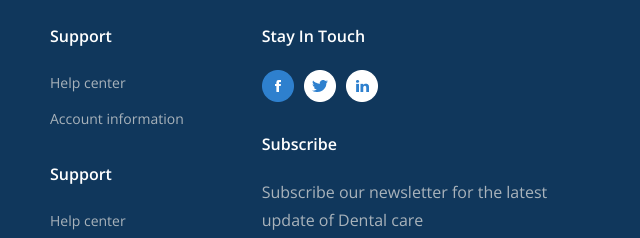
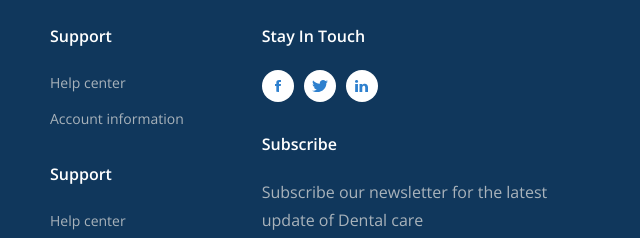
Before and after one commit to BuiDomm/project03-css, a plain HTML site: page index.html in a window 1280 px wide. Shown: the part 6166-6404 px from the top of the page, 629-1269 px from the left. Drawn offline with nearby package versions, Linux system fonts and the light colour scheme; a web font is replaced by a local one.

Commit message:
fix-bug 1

```diff
--- a/assets/css/styles.css
+++ b/assets/css/styles.css
@@ -691,7 +691,25 @@ a {
     gap: 10px;
     margin-top: 20px;
 }
-
+.footer__list-nav:hover {
+    text-decoration: underline;
+}
+.footer__social {
+    display: flex;
+    align-items: center;
+    justify-content: center;
+    width: 32px;
+    height: 32px;
+    border-radius: 50%;
+    background-color: #fff;
+    color: #2e80ce;
+    transition: 0.55s;
+}
+.footer__social:hover {
+    cursor: pointer;
+    background-color: #2e80ce;
+    color: #fff;
+}
 .footer__input--btn {
     padding: 7px 18px;
     min-width: 108px;
--- a/index.html
+++ b/index.html
@@ -794,22 +794,55 @@
                         <div class="footer__item">
                             <h3 class="footer__title-name">Stay In Touch</h3>
                             <figure class="footer__social__block">
-                                <img
-                                    src="./assets/img/F.png"
-                                    alt="Facebook"
-                                    class="footer__social__item"
-                                />
-                                <img
-                                    src="./assets/img/T.png"
-                                    alt="Twitter"
-                                    class="footer__social__item"
-                                />
-
-                                <img
-                                    src="./assets/img/L.png"
-                                    alt="Linkedin"
-                                    class="footer__social__item"
-                                />
+                                <a href="#!">
+                                    <div class="footer__social">
+                                        <svg
+                                            class="footer__social__icon"
+                                            width="6"
+                                            height="12"
+                                            viewBox="0 0 6 12"
+                                            fill="none"
+                                            xmlns="http://www.w3.org/2000/svg"
+                                        >
+                                            <path
+                                                d="M3.98981 11.9358V6.0302H5.76473L6 3.9517H3.98981L3.9928 2.91132C3.9928 2.3692 4.0477 2.07885 4.87783 2.07885H5.98755V0H4.21224C2.07977 0 1.32931 1.00825 1.32931 2.70405V3.95186H0V6.03055H1.32931V11.8521C1.84718 11.9489 2.38257 12 2.93075 12C3.28487 12 3.63863 11.9786 3.98981 11.9358Z"
+                                                fill="currentColor"
+                                            />
+                                        </svg>
+                                    </div>
+                                </a>
+                                <a href="#!">
+                                    <div class="footer__social">
+                                        <svg
+                                            width="16"
+                                            height="12"
+                                            viewBox="0 0 16 12"
+                                            fill="none"
+                                            xmlns="http://www.w3.org/2000/svg"
+                                        >
+                                            <path
+                                                d="M16 1.42062C15.405 1.66154 14.771 1.82123 14.11 1.89877C14.79 1.524 15.309 0.935077 15.553 0.225231C14.919 0.574154 14.219 0.820615 13.473 0.958154C12.871 0.366462 12.013 0 11.077 0C9.261 0 7.799 1.36062 7.799 3.02862C7.799 3.26862 7.821 3.49938 7.875 3.71908C5.148 3.59631 2.735 2.38985 1.114 0.552C0.831 1.00523 0.665 1.524 0.665 2.08246C0.665 3.13108 1.25 4.06062 2.122 4.59877C1.595 4.58954 1.078 4.44831 0.64 4.22585C0.64 4.23508 0.64 4.24708 0.64 4.25908C0.64 5.73046 1.777 6.95262 3.268 7.23415C3.001 7.30154 2.71 7.33385 2.408 7.33385C2.198 7.33385 1.986 7.32277 1.787 7.28215C2.212 8.48123 3.418 9.36277 4.852 9.39138C3.736 10.1972 2.319 10.6828 0.785 10.6828C0.516 10.6828 0.258 10.6717 0 10.6412C1.453 11.5062 3.175 12 5.032 12C11.068 12 14.368 7.38462 14.368 3.384C14.368 3.25015 14.363 3.12092 14.356 2.99262C15.007 2.56615 15.554 2.03354 16 1.42062Z"
+                                                fill="currentColor"
+                                            />
+                                        </svg>
+                                    </div>
+                                </a>
+                                <a href="#!">
+                                    <div class="footer__social">
+                                        <svg
+                                            width="13"
+                                            height="12"
+                                            viewBox="0 0 13 12"
+                                            fill="none"
+                                            xmlns="http://www.w3.org/2000/svg"
+                                        >
+                                            <path
+                                                d="M0 1.39394C0 0.989891 0.146401 0.656558 0.439189 0.393939C0.731978 0.131309 1.11262 0 1.58108 0C2.04119 0 2.41344 0.129285 2.69788 0.387879C2.99066 0.654545 3.13707 1.00201 3.13707 1.4303C3.13707 1.81818 2.99486 2.14141 2.71042 2.4C2.41764 2.66667 2.03282 2.8 1.55598 2.8H1.54344C1.08333 2.8 0.711072 2.66667 0.426641 2.4C0.142209 2.13333 0 1.79798 0 1.39394ZM0.163127 12V3.90303H2.94884V12H0.163127ZM4.49228 12H7.27799V7.47879C7.27799 7.19595 7.31146 6.97777 7.37838 6.82424C7.49549 6.54949 7.67326 6.31716 7.91168 6.12727C8.1501 5.93737 8.44916 5.84242 8.80888 5.84242C9.74582 5.84242 10.2143 6.45252 10.2143 7.67273V12H13V7.35758C13 6.16161 12.7072 5.25455 12.1216 4.63636C11.536 4.01818 10.7622 3.70909 9.80019 3.70909C8.72104 3.70909 7.88031 4.15758 7.27799 5.05455V5.07879H7.26544L7.27799 5.05455V3.90303H4.49228C4.509 4.16161 4.51737 4.96565 4.51737 6.31515C4.51737 7.66464 4.509 9.55959 4.49228 12Z"
+                                                fill="currentColor"
+                                            />
+                                        </svg>
+                                    </div>
+                                </a>
                             </figure>
                             <div class="footer__item footer__item--bottom">
                                 <h3 class="footer__title-name">Subscribe</h3>
```
Also changed, not shown: assets/img/Facebook.svg (added), assets/img/Linked.svg (added), assets/img/Tiw.svg (added).
